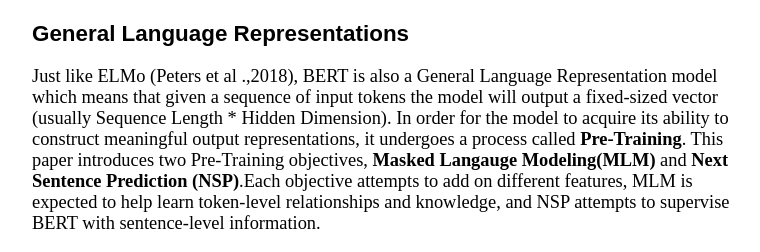
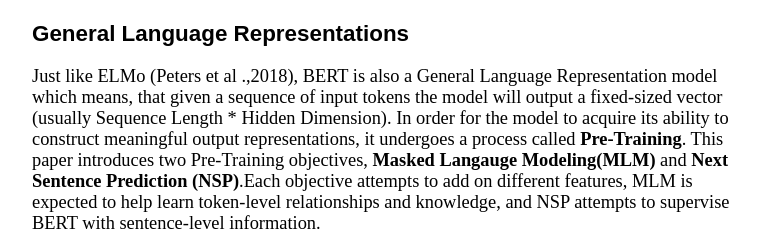
Before and after one commit to guijinSON/guijinSON.github.io, a Jekyll site: the page built from _posts/2021-08-15-An NLP Classic, BERT.md, in a window 1280 px wide. Shown: the part 661-913 px from the top of the page, without its empty margins (258-1018 px from the left). Built offline with Jekyll 4.4.1, drawn with Linux system fonts in a browser that asks for light colours; nearby versions of some CDN libraries; comment, search, counter and statistics services are not loaded.

```diff
--- a/_posts/2021-08-15-An NLP Classic, BERT.md
+++ b/_posts/2021-08-15-An NLP Classic, BERT.md
@@ -17,6 +17,6 @@ BERT is a powerful language encoding model, which obtained SOTA results on eleve
 The BERT architecture is commonly mentioned as a counterpart for the GPT, a language model from OpenAI, except the fact that it is designed to encode information "bidirectionally"(just like a Bi-LSTM) boosting its performance in sentence-level tasks.
 
 ### General Language Representations
-Just like ELMo (Peters et al .,2018), BERT is also a General Language Representation model which means that given a sequence of input tokens the model will output a fixed-sized vector (usually Sequence Length * Hidden Dimension). In order for the model to acquire its ability to construct meaningful output representations, it undergoes a process called **Pre-Training**. This paper introduces two Pre-Training objectives, **Masked Langauge Modeling(MLM)** and **Next Sentence Prediction (NSP)**.Each objective attempts to add on different features, MLM is expected to help learn token-level relationships and knowledge, and NSP attempts to supervise BERT with sentence-level information.
+Just like ELMo (Peters et al .,2018), BERT is also a General Language Representation model which means, that given a sequence of input tokens the model will output a fixed-sized vector (usually Sequence Length * Hidden Dimension). In order for the model to acquire its ability to construct meaningful output representations, it undergoes a process called **Pre-Training**. This paper introduces two Pre-Training objectives, **Masked Langauge Modeling(MLM)** and **Next Sentence Prediction (NSP)**.Each objective attempts to add on different features, MLM is expected to help learn token-level relationships and knowledge, and NSP attempts to supervise BERT with sentence-level information.
 
 For MLM, the data generator intentionally corrupts the input by replacing 15% of the tokens at random. The final output vectors corresponding to the corrupted tokens are fed into a softmax function for the entire vocabulary, and the vocab with the highest prob is predicted as the original token (the one before corruption). This way of training, however, has been pointed out to cause a problem called, **Pretrain-Finetune Discrepancy**.
```
